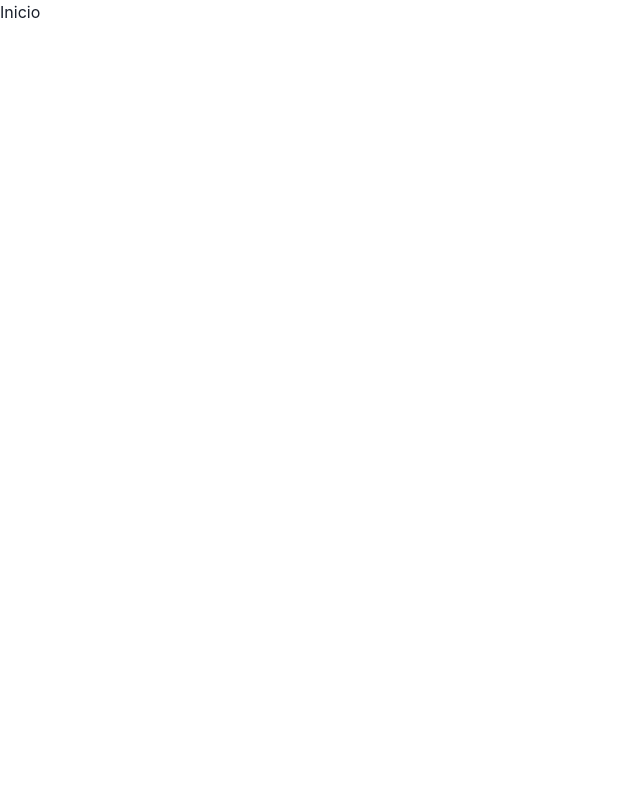
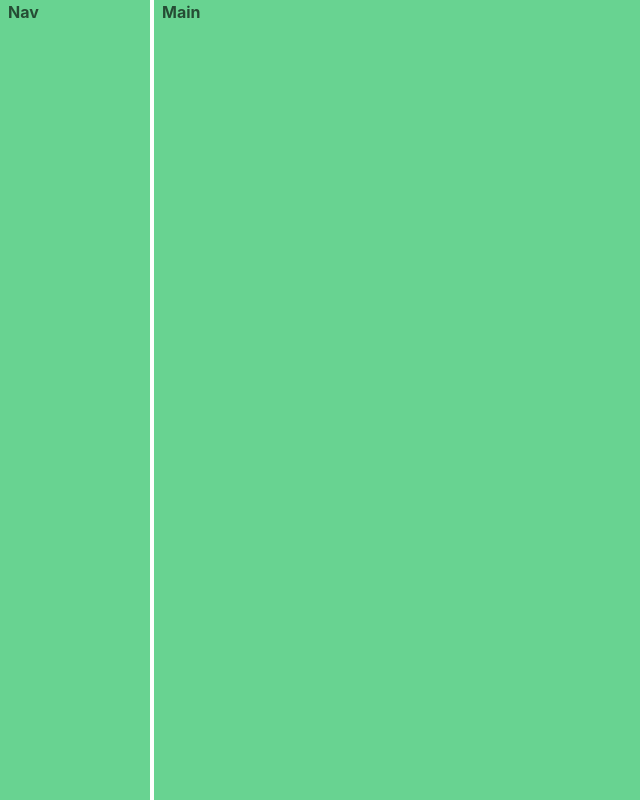
Before and after one commit to heozdev/EventosUABC, a React (Vite) app: page /inicio in a window 1280 px wide. Shown: the whole page, without its empty margins (0-640 px from the left). Built offline with nearby package versions, Linux system fonts and the light colour scheme.

Commit message:
main-sidebar
agregue el las secciones de sidebar y main

```diff
--- a/src/layout/Main.jsx
+++ b/src/layout/Main.jsx
@@ -4,7 +4,7 @@ export const Main = () => {
     return (
         <Grid
         templateAreas ={'"nav main"'}
-            gridTemplateRows={'1fr'}
+            gridTemplateRows={'100vh'}
             gridTemplateColumns={'150px 1fr'}
             h='200px'
             gap='1'
--- a/src/layout/Sidebar.jsx
+++ b/src/layout/Sidebar.jsx
@@ -5,7 +5,7 @@ export const Sidebar = () => {
     return(
         <Grid
             templateAreas ={'"nav main"'}
-                gridTemplateRows={'1fr'}
+                gridTemplateRows={'100vh'}
                 gridTemplateColumns={'150px 1fr'}
                 h='200px'
                 gap='1'
--- a/src/paginas/Inicio.jsx
+++ b/src/paginas/Inicio.jsx
@@ -1,3 +1,5 @@
+import { Sidebar } from "../layout/Sidebar";
+
 export const Inicio = () => {
-    return <div>Inicio</div>;
+    return <Sidebar/>;
 };
```
